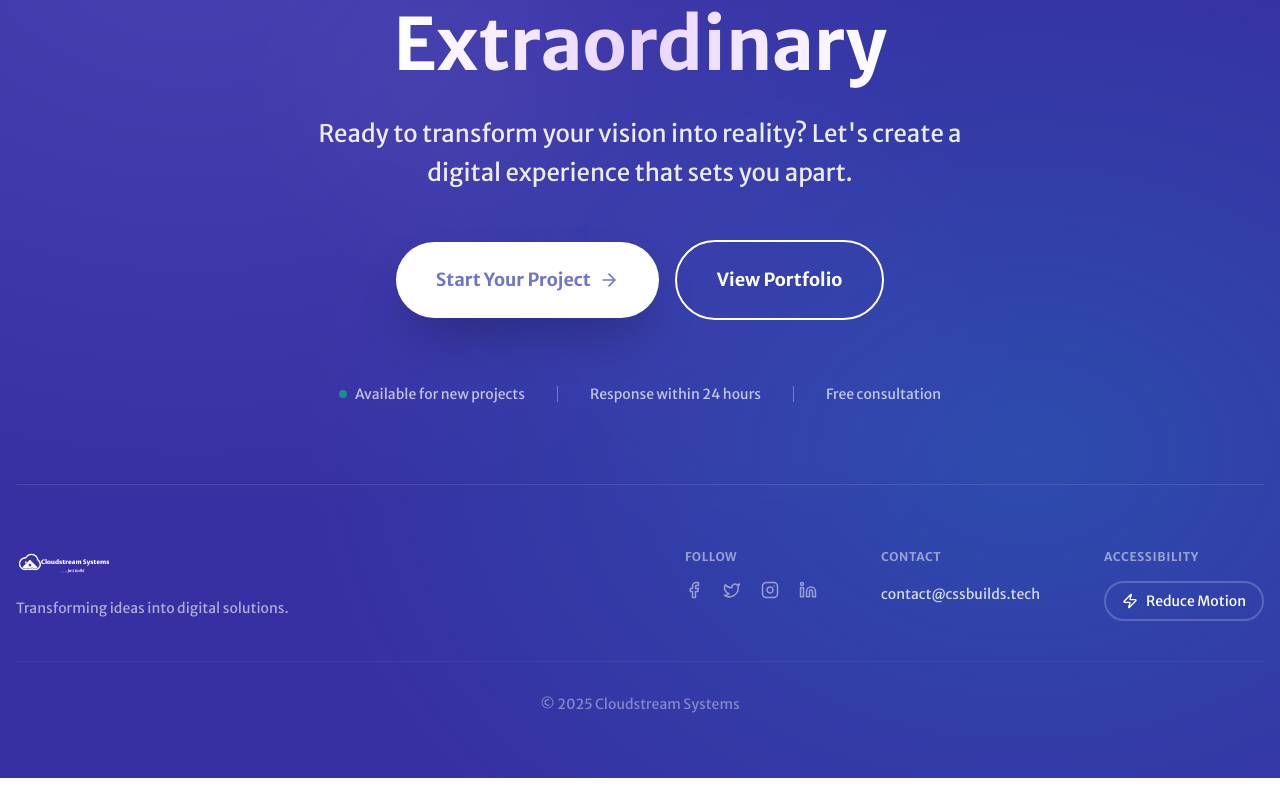
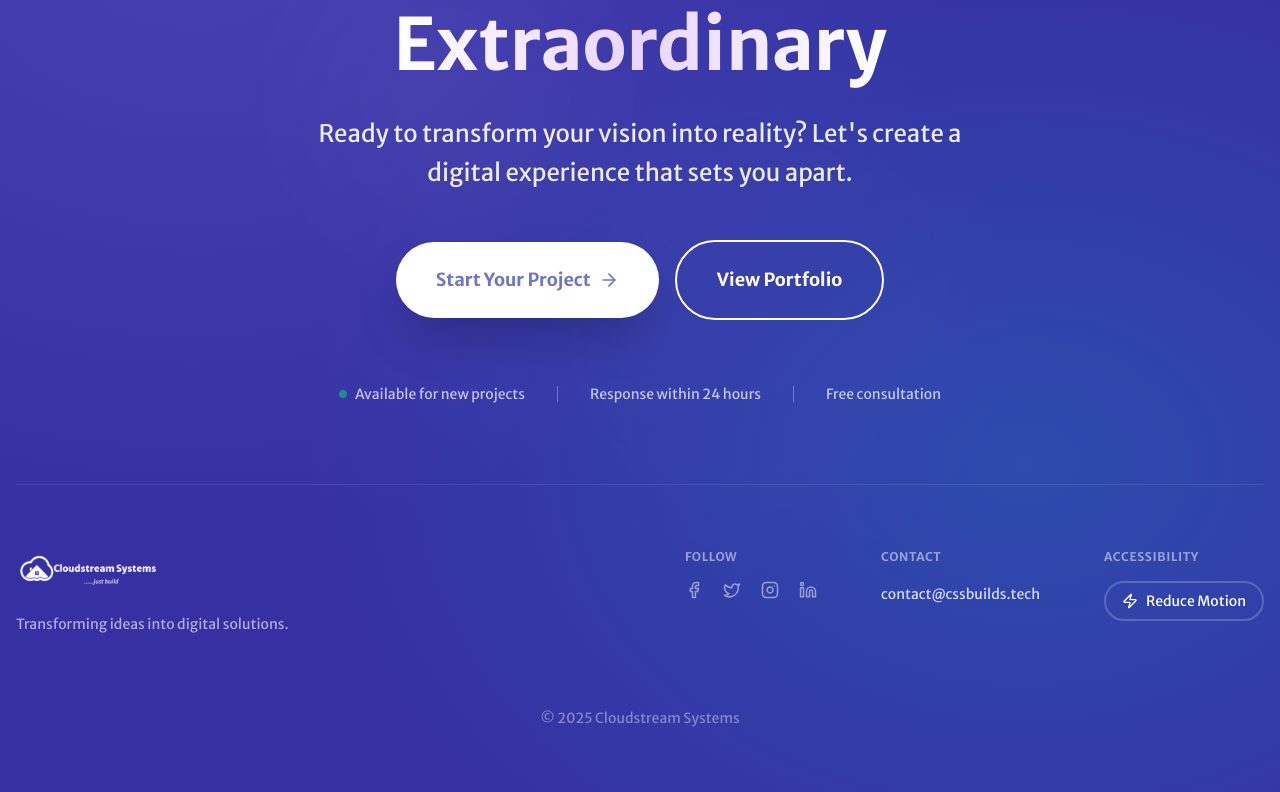
Before and after one commit to cloudstreamsystems/craftedbycss, a Next.js app: page / in a window 1280 px wide. Shown: the part 7525-8317 px from the top of the page. Built offline with nearby package versions, Linux system fonts and the light colour scheme.

Commit message:
style: remove copyright divider and increase logo size

```diff
--- a/components/home/CTA.tsx
+++ b/components/home/CTA.tsx
@@ -109,7 +109,7 @@ export default function CTA() {
                   alt="Cloudstream Systems"
                   width={160}
                   height={54}
-                  className="h-8 w-auto brightness-0 invert mb-4"
+                  className="h-12 w-auto brightness-0 invert mb-4"
                 />
                 <p className="text-white/60 text-sm leading-relaxed">
                   Transforming ideas into digital solutions.
@@ -157,7 +157,7 @@ export default function CTA() {
             </div>
 
             {/* Copyright - Centered */}
-            <div className="text-center pt-8 border-t border-white/5">
+            <div className="text-center pt-8">
               <p className="text-sm text-white/40">
                 &copy; {new Date().getFullYear()} Cloudstream Systems
               </p>
```
